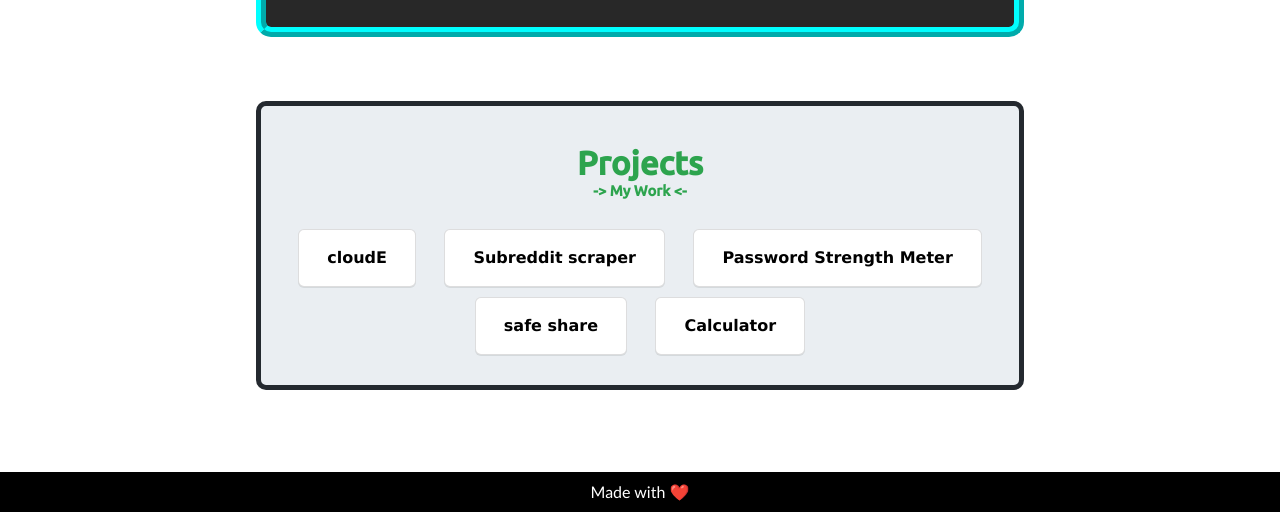
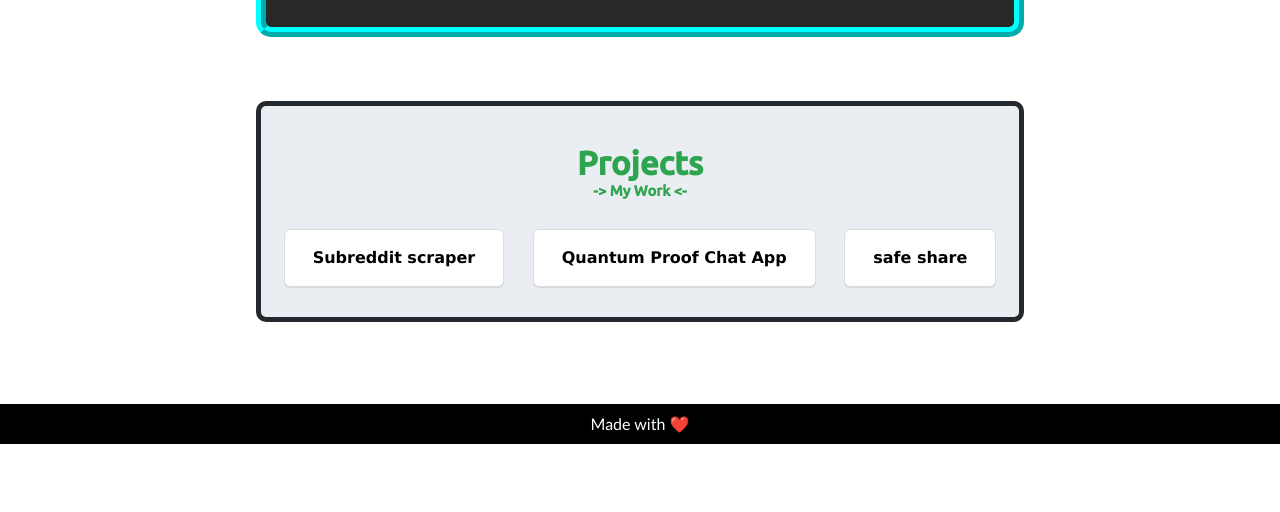
Before and after one commit to Vish1504/vish1504.github.io, a plain HTML site: page index.html in a window 1280 px wide. Shown: the part 2001-2513 px from the top of the page. After the commit the page ends 2445 px from the top, so only its background shows below. Drawn offline with Linux system fonts and the light colour scheme; a web font is replaced by a local one.

Commit message:
Update index.html with new resume

```diff
--- a/index.html
+++ b/index.html
@@ -11,8 +11,8 @@
 
     <body>
         <header>
-            <a href="https://drive.google.com/file/d/1ZqQgGOz8CHx8W7-UHb7c3oVFlleWDjhg/view?usp=share_link"
-                target="_blank" id="resumeLink">Resume <i class="fa fa-download"></i></a>
+            <a href="/Media/Vishnu_Nair_resume_.pdf" target="_blank" id="resumeLink">Resume <i
+                    class="fa fa-download"></i></a>
         </header>
         <!-- <h1>Portfolio</h1> -->
         <section class="index">
@@ -148,12 +148,6 @@
                 <div class="projbox">
                     <div class="boxes">
                         <div class="row row1">
-                            <div class="box cloude">
-                                <div class="name">cloudE</div>
-                                <!-- <div class="details">A website built for a cloud kitchen so that the establishment
-                                    doesnt have to rely on any restaurant aggregator or food delivery apps so that they
-                                    can complete flexibility over their operations.</div> -->
-                            </div>
                             <div class="box yt">
                                 <div class="name">Subreddit scraper</div>
                                 <!-- <div class="details">A website built for a cloud kitchen so that the establishment
@@ -161,18 +155,19 @@
                                     can complete flexibility over their operations.</div> -->
                             </div>
                             <div class="box chat">
-                                <div class="name">Password Strength Meter</div>
+                                <div class="name">Quantum Proof Chat App</div>
                                 <!-- <div class="details">A website built for a cloud kitchen so that the establishment
                                     doesnt have to rely on any restaurant aggregator or food delivery apps so that they
                                     can complete flexibility over their operations.</div> -->
                             </div>
-                            <div class="box fltr">
+                            <div class="box share">
                                 <div class="name">safe share</div>
                                 <!-- <div class="details">an application that can be used to share a file securely with the help of AES encryption </div> -->
                             </div>
-                            <div class="box calculator">
-                                <div class="name">Calculator</div>
-                        </div>
+                            <!-- <div class="box cloude">
+                                <div class="name">cloudE</div>
+
+                        </div> -->
                             <div class="row row2">
                                 <!--                             <div class="box calculator">
                                 <div class="name">Calculator</div> -->
```
Lines whose indentation alone changed are shown as unchanged.
